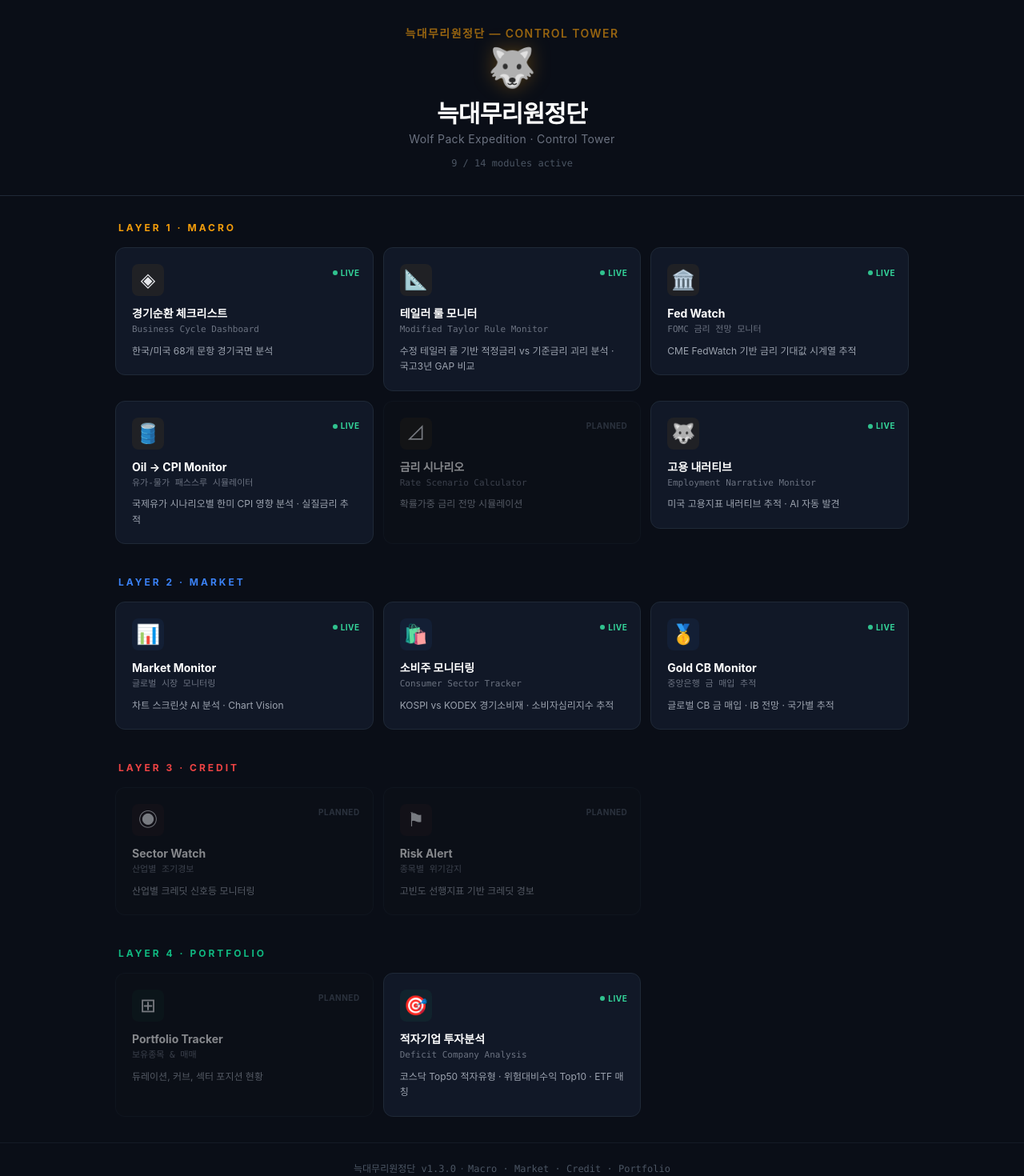
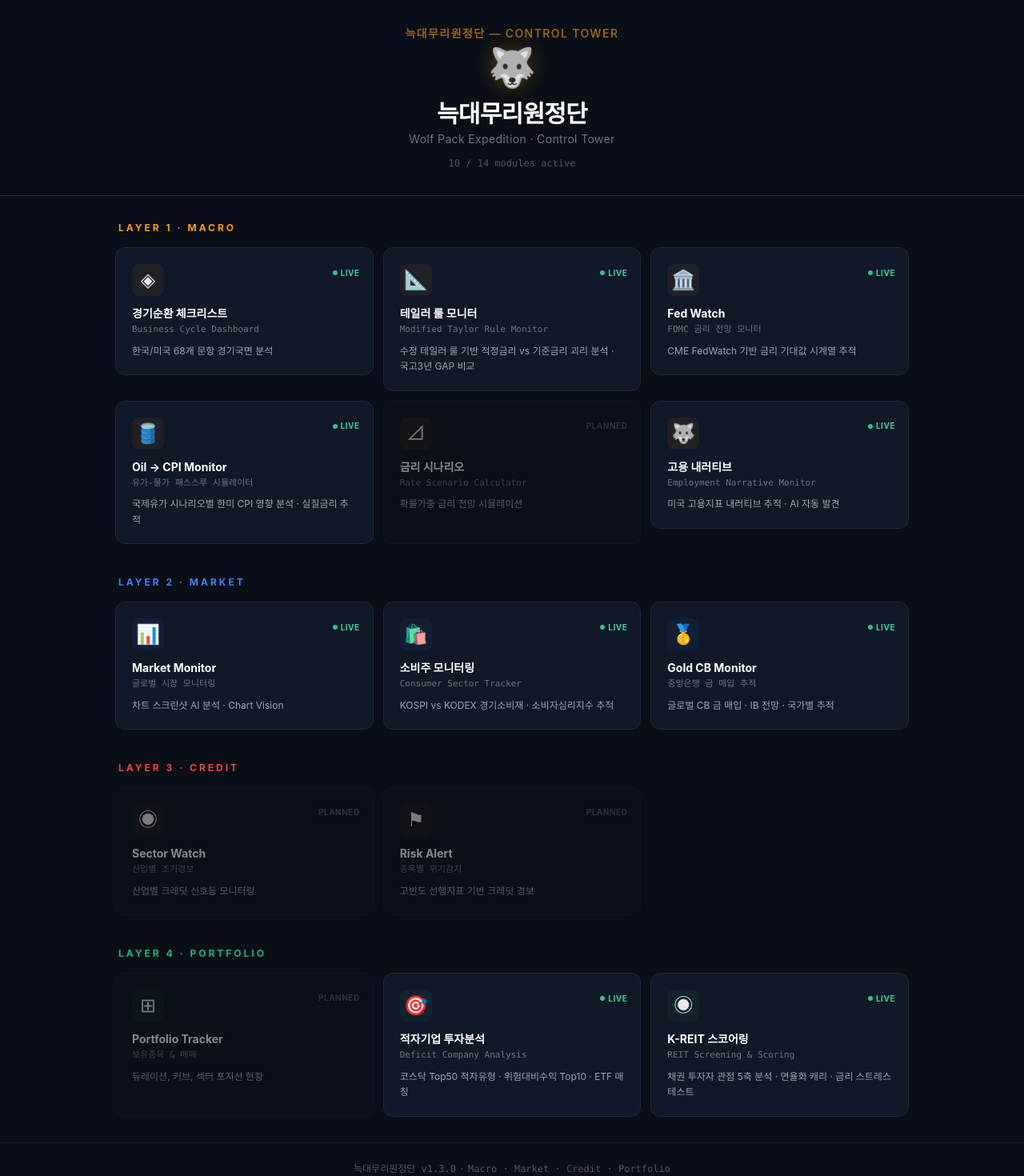
Before and after one commit to mib7514/wolfpack, a Next.js app: page / in a window 1280 px wide. Shown: the top 1470 px of the page at 80% size. Built offline with nearby package versions, Linux system fonts and the light colour scheme.

Commit message:
Update page.js

```diff
--- a/app/page.js
+++ b/app/page.js
@@ -138,15 +138,14 @@ const MODULES = [
     status: "live",
   },
   {
-    id: 'reit-scoring',
-    layer: 'PORTFOLIO',
-    title: 'K-REIT 스코어링',
-    subtitle: 'REIT Screening & Scoring',
-    description: '채권 투자자 관점 5축 분석 · 연율화 캐리 · 금리 스트레스 테스트',
-    href: '/modules/reit-scoring',
-    icon: '◉',
-    accentColor: '#22d3ee',
-    status: 'active',
+    id: "reit-scoring",
+    name: "K-REIT 스코어링",
+    subtitle: "REIT Screening & Scoring",
+    icon: "◉",
+    description: "채권 투자자 관점 5축 분석 · 연율화 캐리 · 금리 스트레스 테스트",
+    path: "/modules/reit-scoring",
+    layer: "portfolio",
+    status: "live",
   },
 ];
 
```
